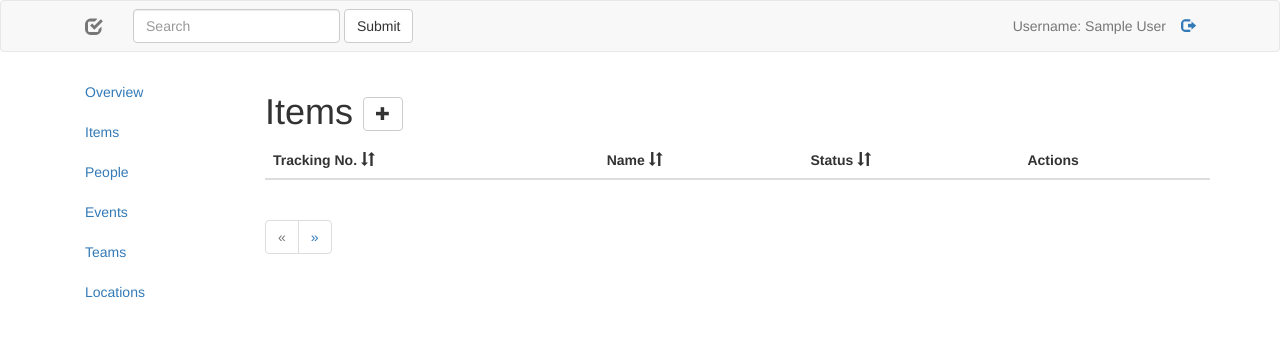
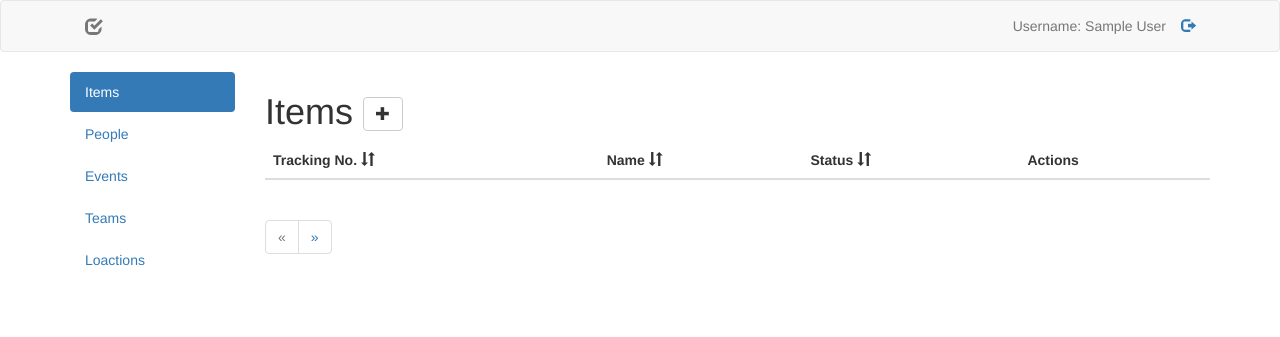
Before and after one commit to omwah/expo_track, a Flask app: page /admin in a window 1280 px wide. Shown: the top 337 px of the page. Run offline with Flask 2, Linux system fonts and the light colour scheme; the visitor is signed in with stand-in values (Sample User, id 1); lists and menus that the app fills with data are empty; parts of the project's set-up code (start-up, migrations or seed data) failed here and were passed over; some libraries are stand-ins or nearby versions.

Commit message:
Add navigation of admin tabs

```diff
--- a/expo_track/static/js/admin.js
+++ b/expo_track/static/js/admin.js
@@ -116,14 +116,35 @@ function BaseViewModel() {
     var self = this;
 
     self.auth = ko.observable(auth_view_model);
+
+    self.active_tab = ko.observable("items");
+    self.tabs = ko.observableArray([
+            { name: "items", title: "Items" },
+            { name: "people", title: "People" },
+            { name: "events", title: "Events" },
+            { name: "teams", title: "Teams" },
+            { name: "locations", title: "Loactions" },
+    ]);
+
     self.items = ko.observable(new ApiListModel(ItemModel,
-                [
-                    { headerText: "Tracking No.", rowText: function(row) { return row.model().tracking_number }, isSortable: true, rowClass: "col-md-2" },
-                    { headerText: "Name", rowText: function(row) { return row.model().name }, isSortable: true, rowClass: "col-md-6" },
-                    { headerText: "Status", rowText: function(row) { return row.model().status }, isSortable: true, rowClass: "col-md-3" },
-
-                ],
-                items_uri));
+                 [
+                   { headerText: "Tracking No.",
+                     rowText: function(row) {
+                         return row.model().tracking_number },
+                     isSortable: true, rowClass: "col-md-2"
+                   },
+                   { headerText: "Name",
+                     rowText: function(row) {
+                         return row.model().name },
+                     isSortable: true, rowClass: "col-md-6",
+                   },
+                   { headerText: "Status",
+                     rowText: function(row) {
+                         return row.model().status },
+                     isSortable: true, rowClass: "col-md-3",
+                   },
+                 ],
+                 items_uri));
 
 };
 
--- a/expo_track/templates/interface/admin.html
+++ b/expo_track/templates/interface/admin.html
@@ -10,19 +10,18 @@
 {% block body %}
     {% include "user/login.html" %}
     <div data-bind="visible: auth().authenticated" class="row">
-        <div class="col-md-2 sidebar">
-            <ul class="nav nav-sidebar">
-                <li class="active"><a href="#">Overview</a></li>
-                <li><a href="#">Items</a></li>
-                <li><a href="#">People</a></li>
-                <li><a href="#">Events</a></li>
-                <li><a href="#">Teams</a></li>
-                <li><a href="#">Locations</a></li>
+        <div class="col-md-2">
+            <ul data-bind="foreach: tabs" class="nav nav-pills nav-stacked">
+                <li data-bind="css: {active: name == $parent.active_tab()}">
+                <a data-bind="click: function() {$parent.active_tab(name)}" href="#"><span data-bind="text: title"></span></a>
+                </li>
           </ul>
         </div>
 
         <div class="col-md-10">
-            {% include "item/edit_items.html" %}
+            <div data-bind="visible: active_tab() === 'items'">
+                {% include "item/edit_items.html" %}
+            </div>
         </div>
     </div>
 {% endblock %}
--- a/expo_track/templates/layout.html
+++ b/expo_track/templates/layout.html
@@ -11,13 +11,7 @@
                 </div>
 
                 <div class="navbar-collapse collapse">
-                    <form class="navbar-form navbar-left" role="search">
-                         <div class="form-group">
-                             <input type="text" class="form-control" placeholder="Search">
-                         </div>
-                         <button type="submit" class="btn btn-default">Submit</button>
-                    </form>
-                    <div id="nav-user-info-view" data-bind="with: auth, visible: auth().authenticated">
+                   <div id="nav-user-info-view" data-bind="with: auth, visible: auth().authenticated">
                         <div class="navbar-text navbar-right">
                             <a data-bind="click: logout" href="#"><span class="glyphicon glyphicon-log-out"></span></a>
                         </div>
```
